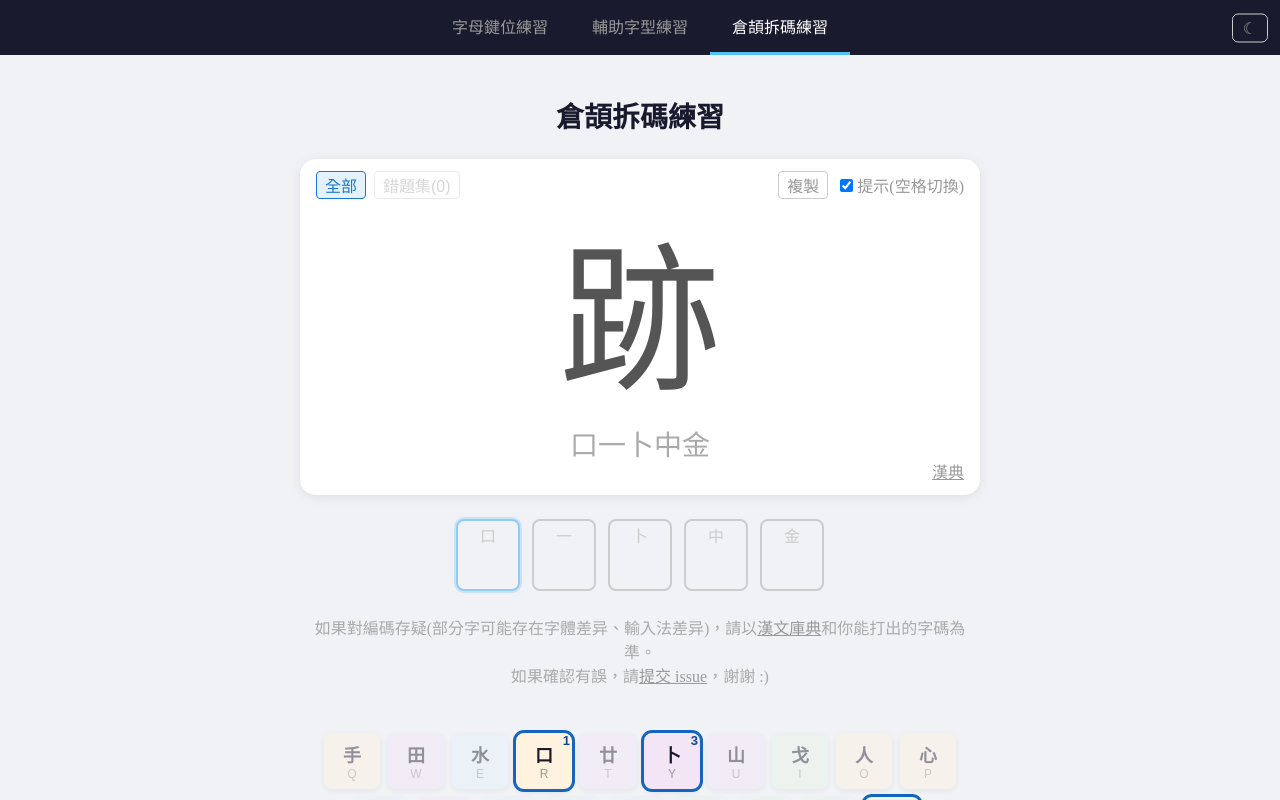
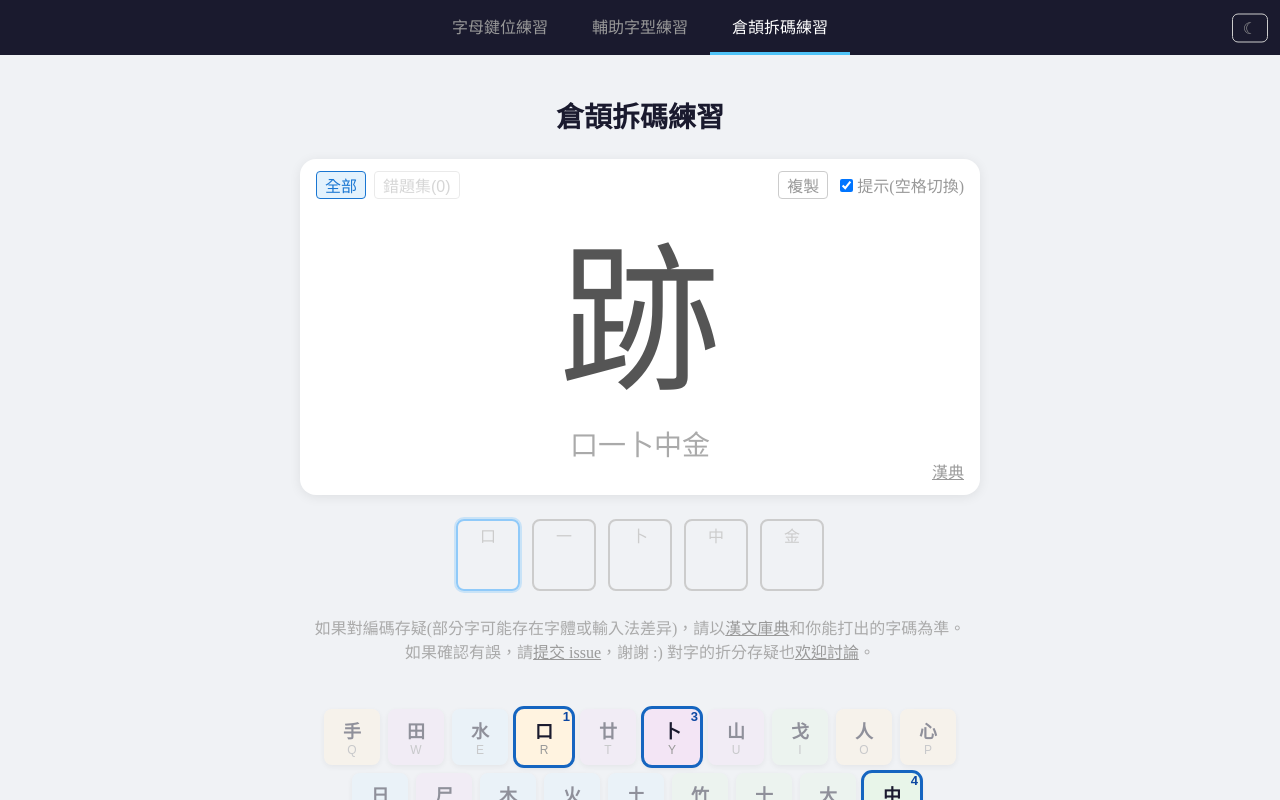
Before and after one commit to Spike-Leung/cangjie-input-method-practice, a React (Vite) app: page /#/code-practice in a window 1280 px wide. Shown: the top 800 px of the page. Built offline with nearby package versions, Linux system fonts and the light colour scheme.

Commit message:
:speech_balloon: update tips

```diff
--- a/src/pages/CodePractice.tsx
+++ b/src/pages/CodePractice.tsx
@@ -359,7 +359,7 @@ export function CodePractice() {
           </div>
 
           <div className="code-notice">
-            如果對編碼存疑(部分字可能存在字體差异、輸入法差异)，請以
+            如果對編碼存疑(部分字可能存在字體或輸入法差异)，請以
             <a
               href={
                 current
@@ -371,7 +371,9 @@ export function CodePractice() {
             >
               漢文庫典
             </a>
-            和你能打出的字碼為準。<br/>如果確認有誤，請
+            和你能打出的字碼為準。
+            <br />
+            如果確認有誤，請
             <a
               href="https://github.com/Spike-Leung/cangjie-input-method-practice/issues/new?template=code-error.yml"
               target="_blank"
@@ -379,7 +381,10 @@ export function CodePractice() {
             >
               提交 issue
             </a>
-            ，謝謝 :)
+            ，謝謝 :) 對字的折分存疑也
+            <a href="https://github.com/Spike-Leung/cangjie-input-method-practice/discussions" target="_blank" rel="noopener noreferrer">
+              欢迎討論
+            </a>。
           </div>
 
           <Keyboard
```
